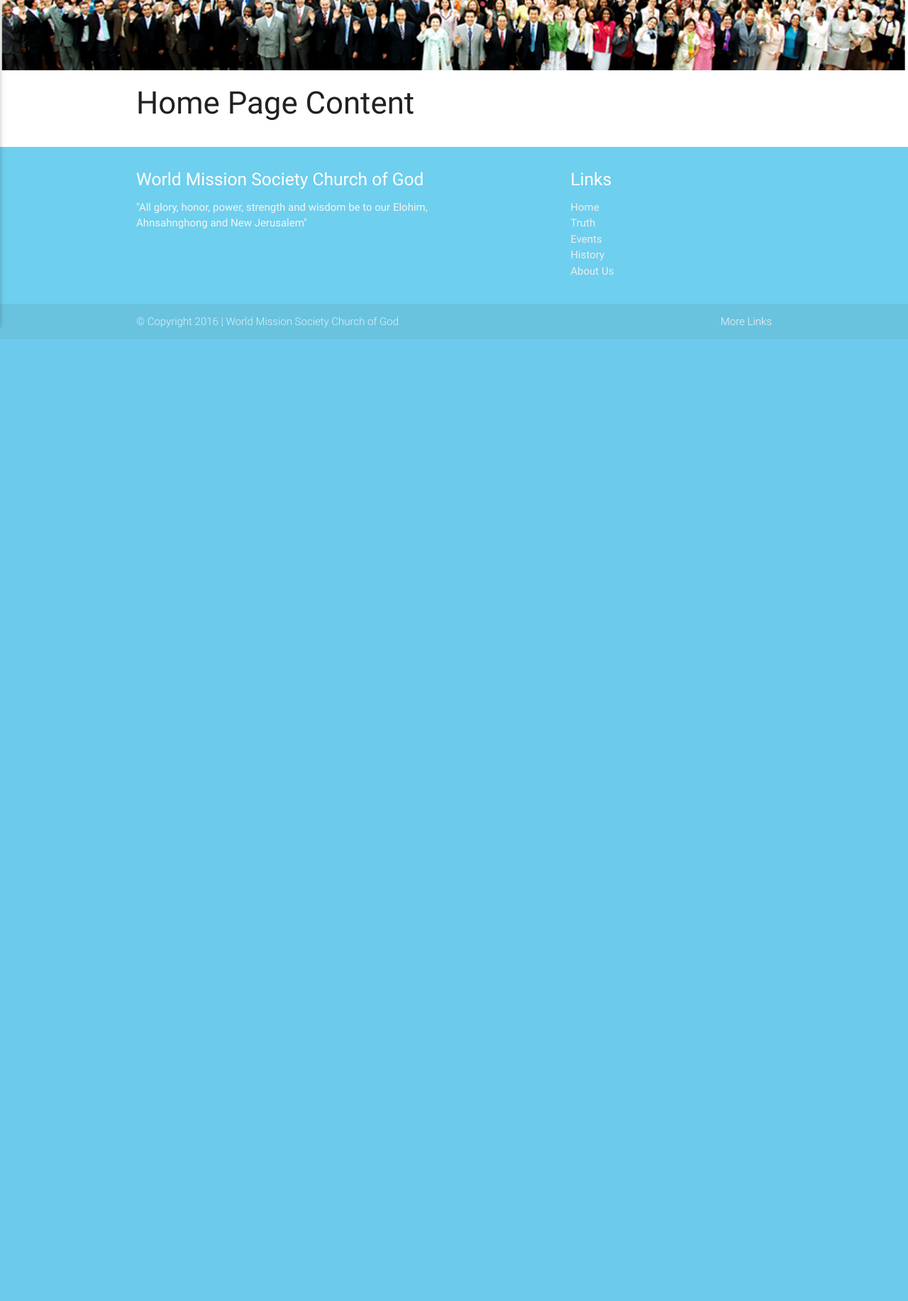
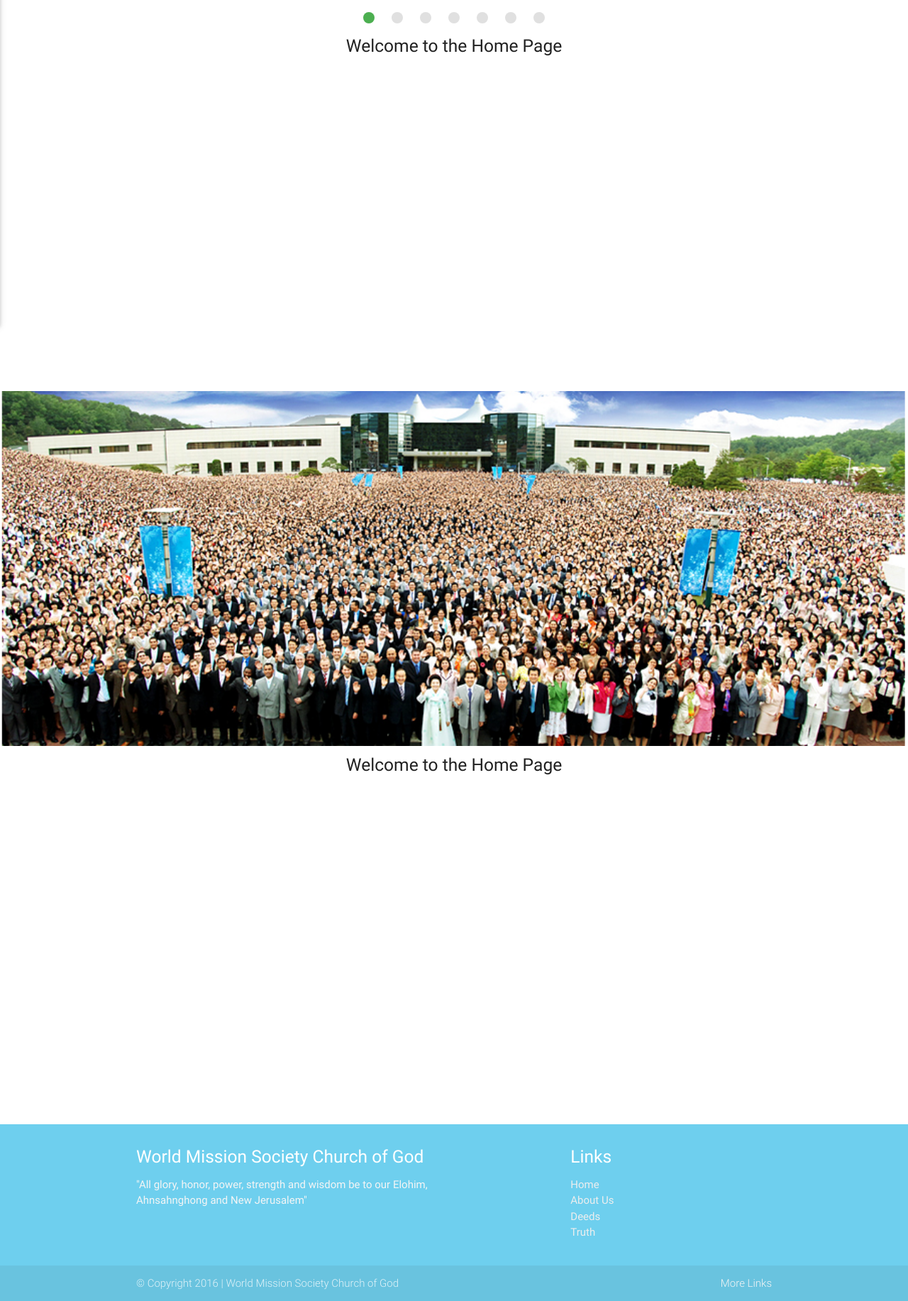
Before and after one commit to Batya/saraibatya, a PHP site: page / in a window 1280 px wide. Shown: the part 401-2234 px from the top of the page at 71% size. Before the commit the page ends 879 px from the top, so only its background shows below. Run offline with PHP 8.4, Linux system fonts and the light colour scheme; some libraries are stand-ins or nearby versions.

Commit message:
update code

```diff
--- a/app/configs/Thunders.php
+++ b/app/configs/Thunders.php
@@ -36,7 +36,7 @@
 	public function htmlBlock($view)
 	{
 		$view = explode("_",$view);
-		$page = $view[0].DS.'views'.DS.'blocks'.DS.$view[1].".phtml";
+		$page = $view[0].DS.'Blocks'.DS.$view[1].".phtml";
 		$this->__require(MODULES,$page);
 	}
 
@@ -70,12 +70,12 @@
 	public function loadJS($module)
 	{
 		$module = explode("_",$module);
-		echo '<script src="'.URL.'app/modules/dpm/'.$module[0].'/js/'.$module[1].'.js"></script>';
+		echo '<script src="'.URL.'app/modules/'.THEME.'/'.$module[0].'/js/'.$module[1].'.js"></script>';
 	}
 	public function loadCSS($module)
 	{
 		$module = explode("_",$module);
-		echo '<link href="'. URL.'app/modules/dpm/'.$module[0].'/css/'.$module[1].'.css" />';
+		echo '<link href="'. URL.'app/modules/'.THEME.'/'.$module[0].'/css/'.$module[1].'.css" />';
 	}
 
 	/**
--- a/app/configs/application/application.php
+++ b/app/configs/application/application.php
@@ -46,6 +46,9 @@
 ## PROPER LIVE HOME URL
 define("LIVE_URL", $con->url->live);
 
+## PROPER LOCAL HOME URL
+define("LOCAL_URL", $con->url->local);
+
 
 ## CONSTANTS USED IN SITE
 
--- /dev/null
+++ b/app/modules/wms/home/Blocks/parallax.phtml
@@ -0,0 +1,5 @@
+<div class="parallax-container">
+	<div class="parallax">
+		<img src="/media/images/eab5aceba684eab099ec9db44.png">
+	</div>
+</div>
--- /dev/null
+++ b/app/modules/wms/home/Blocks/slider.phtml
@@ -0,0 +1,53 @@
+<div class="slider home-page-slider">
+	<ul class="slides">
+		<li>
+			<img src="http://lorempixel.com/580/250/nature/1"> <!-- random image -->
+			<div class="caption center-align">
+				<h3>This is our big Tagline!</h3>
+				<h5 class="light grey-text text-lighten-3">Here's our small slogan.</h5>
+			</div>
+		</li>
+		<li>
+			<img src="http://lorempixel.com/580/250/nature/2"> <!-- random image -->
+			<div class="caption left-align">
+				<h3>Left Aligned Caption</h3>
+				<h5 class="light grey-text text-lighten-3">Here's our small slogan.</h5>
+			</div>
+		</li>
+		<li>
+		<img src="http://lorempixel.com/580/250/nature/3"> <!-- random image -->
+			<div class="caption right-align">
+				<h3>Right Aligned Caption</h3>
+				<h5 class="light grey-text text-lighten-3">Here's our small slogan.</h5>
+			</div>
+		</li>
+		<li>
+			<img src="http://lorempixel.com/580/250/nature/4"> <!-- random image -->
+			<div class="caption center-align">
+				<h3>This is our big Tagline!</h3>
+				<h5 class="light grey-text text-lighten-3">Here's our small slogan.</h5>
+			</div>
+		</li>
+		<li>
+			<img src="http://lorempixel.com/580/250/nature/5"> <!-- random image -->
+			<div class="caption left-align">
+				<h3>Left Aligned Caption</h3>
+				<h5 class="light grey-text text-lighten-3">Here's our small slogan.</h5>
+			</div>
+		</li>
+		<li>
+		<img src="http://lorempixel.com/580/250/nature/6"> <!-- random image -->
+			<div class="caption right-align">
+				<h3>Right Aligned Caption</h3>
+				<h5 class="light grey-text text-lighten-3">Here's our small slogan.</h5>
+			</div>
+		</li>
+		<li>
+			<img src="http://lorempixel.com/580/250/nature/7"> <!-- random image -->
+			<div class="caption center-align">
+				<h3>This is our big Tagline!</h3>
+				<h5 class="light grey-text text-lighten-3">Here's our small slogan.</h5>
+			</div>
+		</li>
+	</ul>
+</div>
--- /dev/null
+++ b/app/modules/wms/home/js/home.js
@@ -0,0 +1,12 @@
+$(function() {
+
+	$('.parallax').parallax();
+
+
+	$('.slider.home-page-slider').slider({
+		full_width: true
+	});
+
+	// $('.carousel').carousel();
+
+});
--- a/app/modules/wms/home/views/index.phtml
+++ b/app/modules/wms/home/views/index.phtml
@@ -1,11 +1,23 @@
-<div class="parallax-container">
-	<div class="parallax">
-		<img src="/media/images/eab5aceba684eab099ec9db44.png">
+<?php $this->htmlBlock('home_slider') ?>
+
+<div class="container section-500">
+
+	<div>
+		<h5 class="center-align">Welcome to the Home Page</h5>
 	</div>
+
 </div>
 
-<div class="container">
+<?php $this->htmlBlock('home_parallax') ?>
 
-	<h3>Home Page Content</h3>
+
+<div class="container section-500">
+
+	<div>
+		<h5 class="center-align">Welcome to the Home Page</h5>
+	</div>
 
 </div>
+
+
+<?php $this->loadJs('home_home') ?>
--- a/layouts/wms/index.phtml
+++ b/layouts/wms/index.phtml
@@ -3,7 +3,7 @@
     <?php $this->__require(LAYOUTS.THEME.DS,'index/head.html') ?>
     <body>
         <?php $this->__require(LAYOUTS.THEME.DS,'index/scripts.html') ?>
-        <main class="content">
+        <main id="main-body-container" class="content">
             <?php $this->__require(LAYOUTS.THEME.DS,'index/header.phtml') ?>
             <div><?php require $this->getViewHtml($this->layout) ?></div>
         </main>
--- a/layouts/wms/index/footer.phtml
+++ b/layouts/wms/index/footer.phtml
@@ -8,11 +8,10 @@
 			<div class="col l4 offset-l2 s12">
 				<h5 class="white-text">Links</h5>
 				<ul>
-					<li><a class="grey-text text-lighten-3" href="#">Home</a></li>
-					<li><a class="grey-text text-lighten-3" href="#">Truth</a></li>
-					<li><a class="grey-text text-lighten-3" href="#">Events</a></li>
-					<li><a class="grey-text text-lighten-3" href="#">History</a></li>
-					<li><a class="grey-text text-lighten-3" href="#">About Us</a></li>
+					<li><a class="grey-text text-lighten-3" href="/">Home</a></li>
+					<li><a class="grey-text text-lighten-3" href="/about">About Us</a></li>
+					<li><a class="grey-text text-lighten-3" href="/deeds">Deeds</a></li>
+					<li><a class="grey-text text-lighten-3" href="/truth">Truth</a></li>
 				</ul>
 			</div>
 		</div>
--- a/layouts/wms/js/header.js
+++ b/layouts/wms/js/header.js
@@ -7,7 +7,3 @@
         menuBar.css({'background-color':'transparent'});
     }
 });
-
-$(function() {
-    $('.parallax').parallax();
-});
--- a/skin/core/css/sass/partials/global.scss
+++ b/skin/core/css/sass/partials/global.scss
@@ -5,7 +5,9 @@
 }
 
 main {
-	flex: 1 0 auto;
+	&#main-body-container {
+		flex: 1 0 auto;
+	}
 }
 
 
@@ -19,3 +21,22 @@
 		z-index: 1000;
 	}
 }
+
+
+.container {
+	&.section-200 {
+		height: 200px;
+	}
+	&.section-300 {
+		height: 300px;
+	}
+	&.section-400 {
+		height: 400px;
+	}
+	&.section-500 {
+		height: 500px;
+	}
+	&.section-600 {
+		height: 600px;
+	}
+}
--- a/skin/core/css/sass/wms.skin.scss
+++ b/skin/core/css/sass/wms.skin.scss
@@ -1,3 +1,4 @@
+@import "partials/mixins.scss";
 @import "partials/variables.scss";
 @import "partials/global.scss";
 @import "partials/colors.scss";
--- a/skin/core/css/wms.skin.css
+++ b/skin/core/css/wms.skin.css
@@ -3,7 +3,7 @@
   min-height: 100vh;
   flex-direction: column; }
 
-main {
+main#main-body-container {
   flex: 1 0 auto; }
 
 nav.main-header-nav {
@@ -14,4 +14,15 @@
   transition: background-color 300ms ease-in-out;
   z-index: 1000; }
 
+.container.section-200 {
+  height: 200px; }
+.container.section-300 {
+  height: 300px; }
+.container.section-400 {
+  height: 400px; }
+.container.section-500 {
+  height: 500px; }
+.container.section-600 {
+  height: 600px; }
+
 /*# sourceMappingURL=wms.skin.css.map */
```
Also changed, not shown: app/modules/wms/home/Blocks/carousel.phtml (added, +14 -0 lines), skin/core/css/sass/partials/mixins.scss (added), 1 other file.
